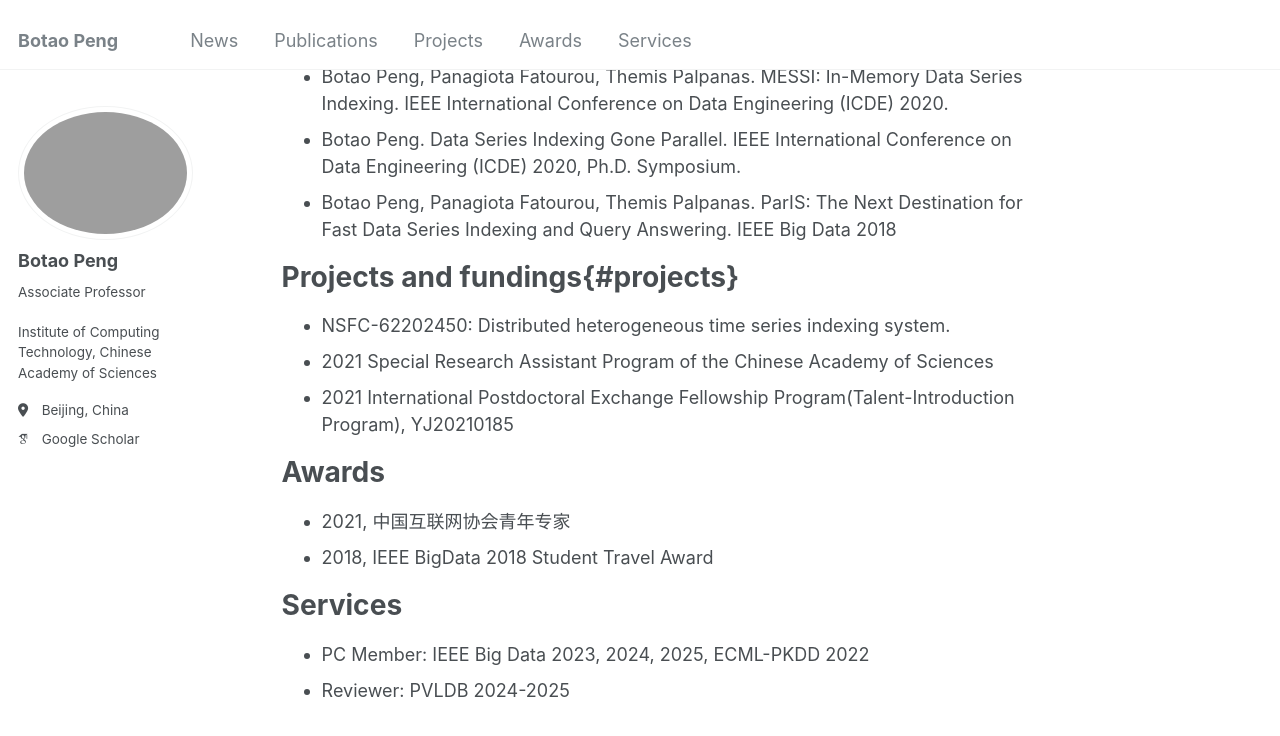
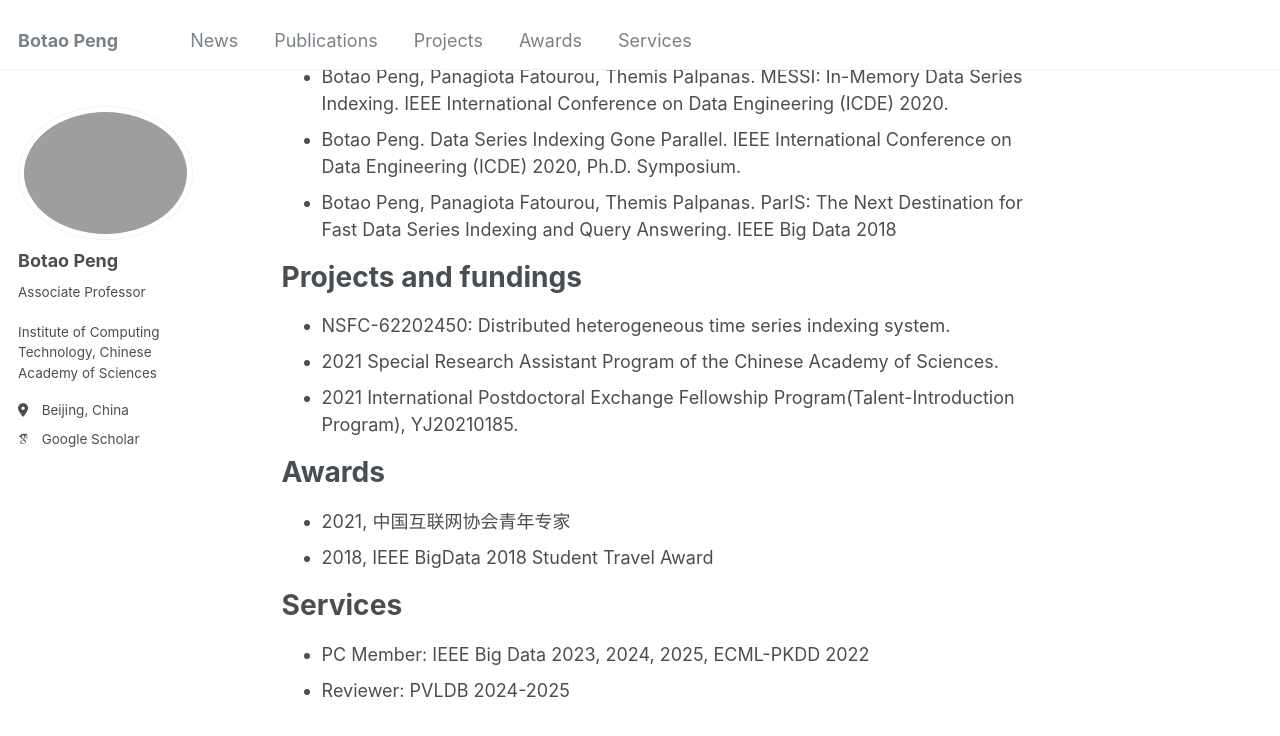
Before and after one commit to BotaoPENG/botaopeng.github.io, a Jekyll site: the page built from _pages/about.md, in a window 1280 px wide and 900 px high, scrolled down 1969 px. Shown: the top 736 px of the window. Built offline with Jekyll 4.4.1, drawn with Linux system fonts in a browser that asks for light colours; some web fonts are replaced.

```diff
--- a/_pages/about.md
+++ b/_pages/about.md
@@ -49,11 +49,11 @@ One paper is accepted by VLDB 2024.
 - Botao Peng. Data Series Indexing Gone Parallel. IEEE International Conference on Data Engineering (ICDE) 2020, Ph.D. Symposium.
 - Botao Peng, Panagiota Fatourou, Themis Palpanas. ParIS: The Next Destination for Fast Data Series Indexing and Query Answering. IEEE Big Data 2018
 
-# Projects and fundings{#projects}
+# Projects and fundings {#projects}
 
 - NSFC-62202450: Distributed heterogeneous time series indexing system.
-- 2021 Special Research Assistant Program of the Chinese Academy of Sciences
-- 2021 International Postdoctoral Exchange Fellowship Program(Talent-Introduction Program), YJ20210185
+- 2021 Special Research Assistant Program of the Chinese Academy of Sciences.
+- 2021 International Postdoctoral Exchange Fellowship Program(Talent-Introduction Program), YJ20210185.
 
 # Awards {#awards}
 - 2021, 中国互联网协会青年专家
```
